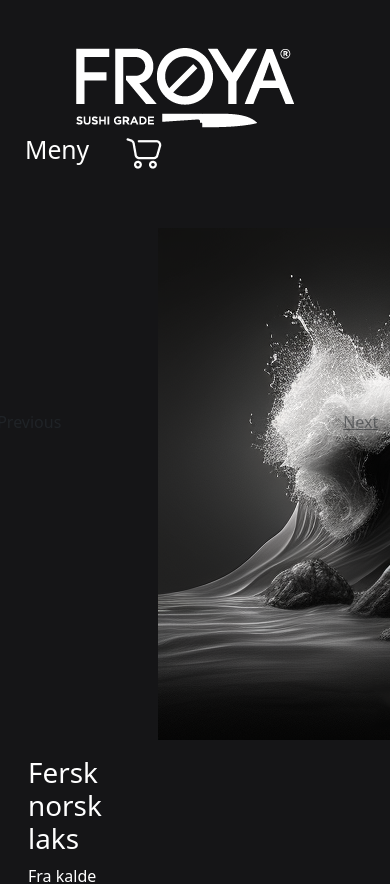
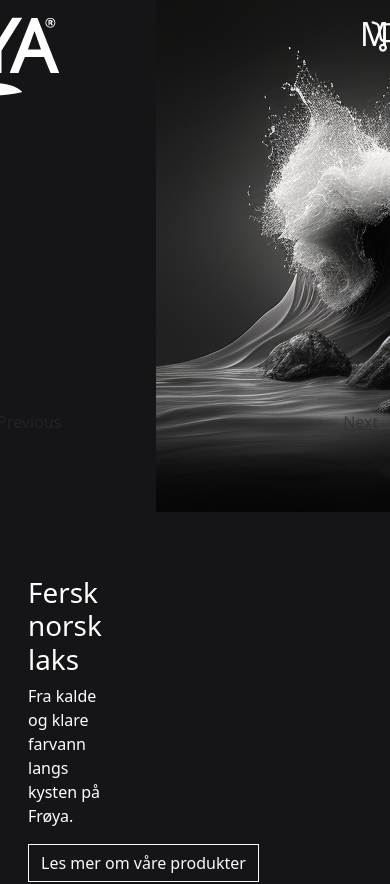
Before and after one commit to FlyingPastaGuy/Froya-fisk, a Vue app in the folder froya/: page / in a window 390 px wide. Shown: the top 884 px of the page. Built offline with nearby package versions, Linux system fonts and the light colour scheme.

Commit message:
navbar fixed (ikke responsiv)

```diff
--- a/froya/src/components/shared/MainNorNavbar.vue
+++ b/froya/src/components/shared/MainNorNavbar.vue
@@ -1,14 +1,14 @@
 <template>
-<nav class="navbar navbar-expand-lg shadow-5-strong sticky-top p-0 my-4">
-    <div class="container-fluid mt-4">
-        <router-link to="/" class="Links ms-5 ps-3">
+<nav class="navbar navbar-expand-lg shadow-5-strong sticky-top p-0 overflow-auto ">
+    <div class="container-fluid">
+        <router-link to="/" class="Links logo">
             <img src="../../assets/logo/Froya_logo_hvit.png" alt="" srcset="">
         </router-link>
         <div class="align-self-end">
             <button @click="canvasOn= true" class="btn" type="button">
-                <h2 class="MenyBtn me-4">Meny</h2>
+                <h2 class="MenyBtn ">Meny</h2>
             </button>
-            <router-link to="/handlekruv" class="links me-4">
+            <router-link to="/handlekruv" class="links handlevogn">
                 <img src="../../assets/Images/Vector.png" alt="" srcset="">
             </router-link>
         </div>
@@ -68,18 +68,39 @@ export default {
 
 <style scoped>
 
+.navbar{
+    background-color: #090909;
+    height: 7rem;
+
+}
 .Links{
     text-decoration:none;
     position: relative;
 }
 
+.MenyBtn{
+    color: white;
+    font-size: 2rem;
+}
+.btn{
+    position: fixed;
+    top: 1%;
+    left: 89%;
+
+}
+.logo{
+    position: fixed;
+    top: 2%;
+    right: 85%;
+}
+.handlevogn{
+    position: fixed;
+    top: 2.5%;
+    left: 95%;
+}
 .offcanvas{
     background-color: #090909;;
     height: 100%;
-}
-
-.navbar{
-    background-color: #151517;
 }
 
 p{
--- a/froya/src/components/shared/NorNavbar.vue
+++ b/froya/src/components/shared/NorNavbar.vue
@@ -1,14 +1,14 @@
 <template>
-<nav class="navbar navbar-expand-lg shadow-5-strong sticky-top p-0 my-4">
-    <div class="container-fluid my-4">
-        <router-link to="/" class="Links ms-5 ps-3">
+<nav class="navbar navbar-expand-lg  navbar-dark shadow-5-strong sticky-top p-0 my-4">
+    <div class="container-fluid">
+        <router-link to="/" class="Links logo">
             <img src="../../assets/logo/Froya_logo_hvit.png" alt="" srcset="">
         </router-link>
         <div class="align-self-end">
             <button @click="canvasOn= true" class="btn" type="button">
-                <h2 class="MenyBtn me-4">Meny</h2>
+                <h2 class="MenyBtn">Meny</h2>
             </button>
-            <router-link to="/handlekruv" class="me-4">
+            <router-link to="/handlekruv" class="Links handlevogn">
                 <img src="../../assets/Images/Vector.png" alt="" srcset="">
             </router-link>
         </div>
@@ -68,16 +68,39 @@ export default {
 
 <style scoped>
 
+.navbar{
+    background-color: #090909;
+    overflow: hidden;
+}
 .Links{
     text-decoration:none;
     position: relative;
 }
 
+.MenyBtn{
+    color: white;
+    font-size: 2rem;
+}
+.btn{
+    position: fixed;
+    top: 1%;
+    left: 89%;
+
+}
+.logo{
+    position: fixed;
+    top: 2%;
+    right: 85%;
+}
+.handlevogn{
+    position: fixed;
+    top: 2.5%;
+    left: 95%;
+}
 .offcanvas{
     background-color: #090909;;
     height: 100%;
 }
-
 
 p{
     font-size: 3rem;
--- a/froya/src/views/Norwegian-site/HomeNorView.vue
+++ b/froya/src/views/Norwegian-site/HomeNorView.vue
@@ -1,9 +1,10 @@
 <template>
-<nor-navbar></nor-navbar>
-    <section class="container">
         <section class="sectionImg">
             <img src="../../assets/Images/grid_0.png" class="headerImg" alt="">
         </section>
+<nor-navbar></nor-navbar>
+    <section class="container">
+
 
         <div class="row">
             <article class="col-4 mb-4">
--- a/froya/src/views/Norwegian-site/ProductsNorView.vue
+++ b/froya/src/views/Norwegian-site/ProductsNorView.vue
@@ -40,7 +40,5 @@ h1,h2,h3,h4,h5,p{
     color:black;
 }
 
-.navbar{
-    background-color: #151517;
-}
+
 </style>
```
